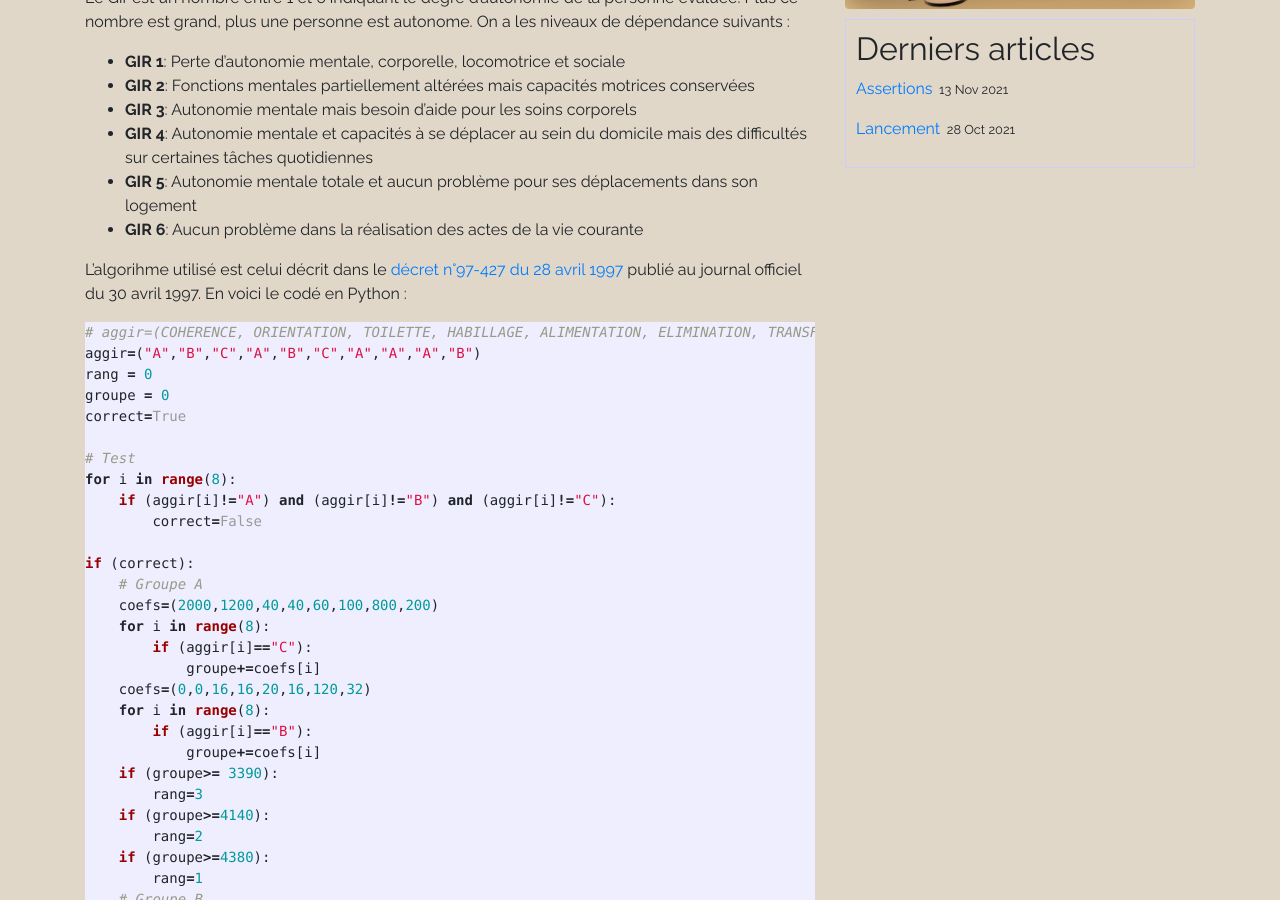
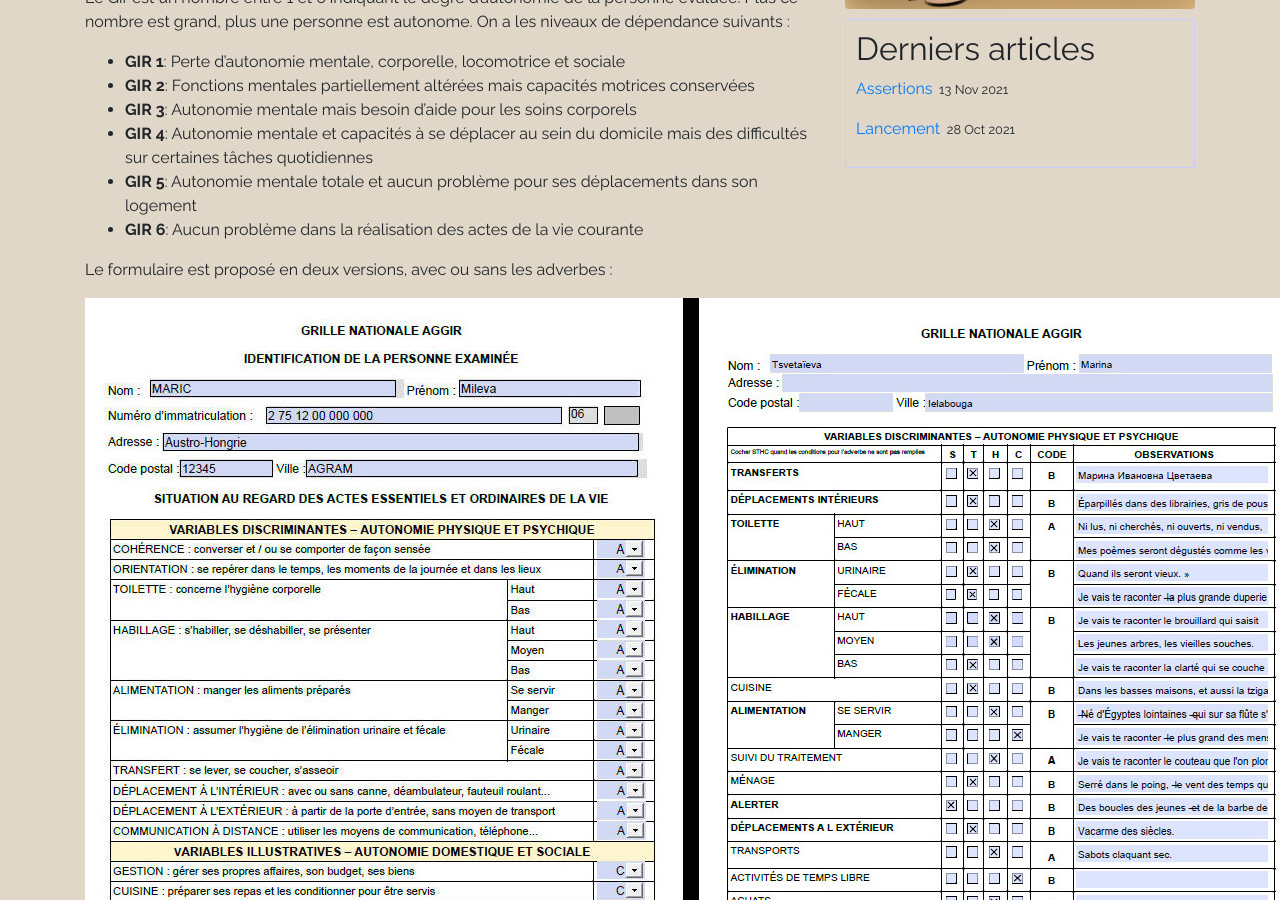
Before and after one commit to LWH-21/Pampa, a Jekyll site: the page built from docs/_posts/2021-11-06-Grille_Aggir.md, in a window 1280 px wide and 900 px high, scrolled down 311 px. Built offline with Jekyll 4.4.1, drawn with Linux system fonts in a browser that asks for light colours.

Commit message:
Update 2021-11-06-Grille_Aggir.md

```diff
--- a/docs/_posts/2021-11-06-Grille_Aggir.md
+++ b/docs/_posts/2021-11-06-Grille_Aggir.md
@@ -21,6 +21,10 @@ Plus ce nombre est grand, plus une personne est autonome. On a les niveaux de d
 - **GIR 4**: Autonomie mentale et capacités à se déplacer au sein du domicile mais des difficultés sur certaines tâches quotidiennes
 - **GIR 5**: Autonomie mentale totale et aucun problème pour ses déplacements dans son logement
 - **GIR 6**: Aucun problème dans la réalisation des actes de la vie courante
+
+Le formulaire est proposé en deux versions, avec ou sans les adverbes :
+
+![Formumaire AGGIR](https://lwh-21.github.io/Pampa/images/aggir_01.jpg)
 
 L'algorihme utilisé est celui décrit dans le [décret n°97-427 du 28 avril 1997](https://www.legifrance.gouv.fr/codes/article_lc/LEGIARTI000006684183/) publié au journal officiel du 30 avril 1997. En voici le codé en Python :
 
```
Also changed, not shown: other parts of docs/_posts/2021-11-06-Grille_Aggir.md (+1 -1 lines).
